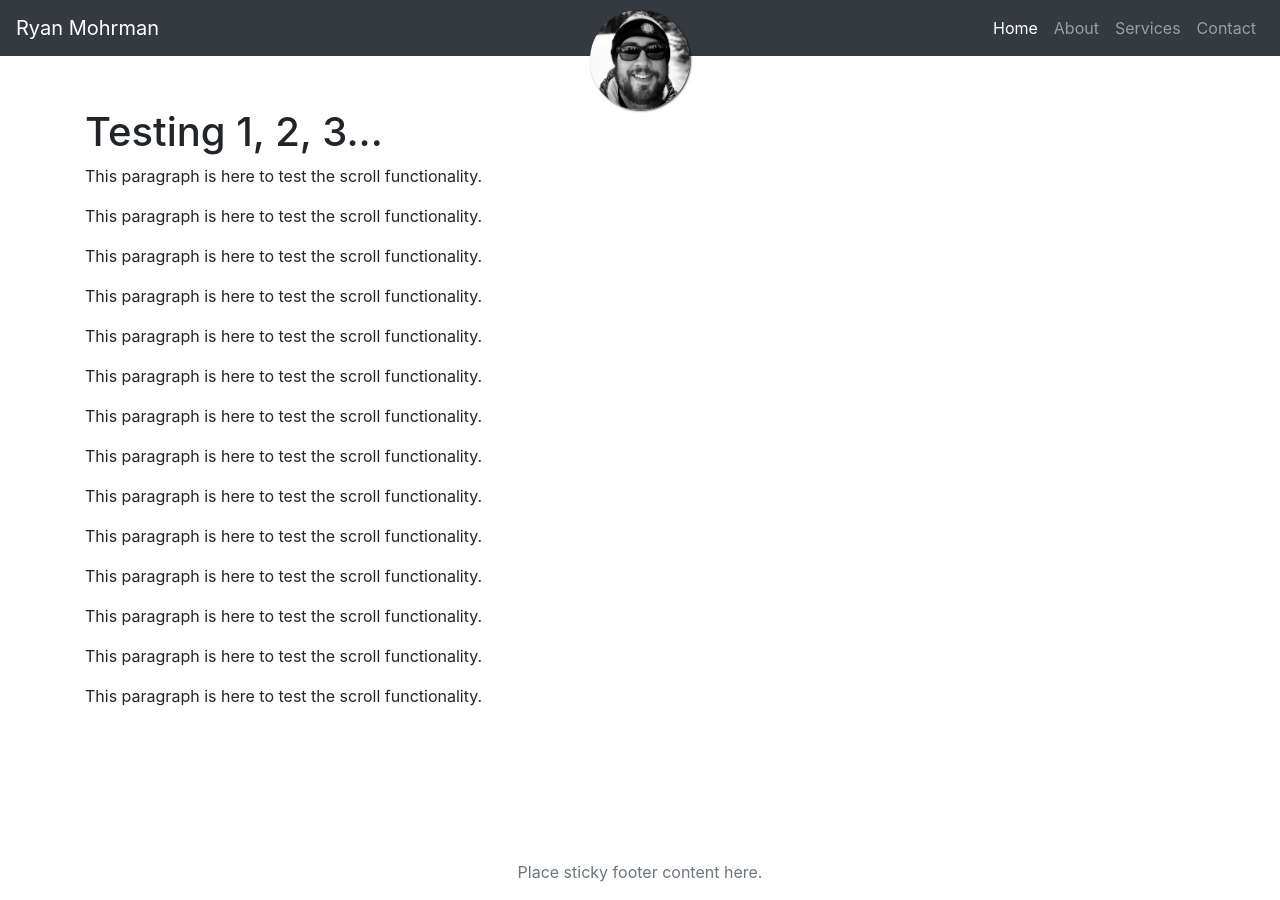
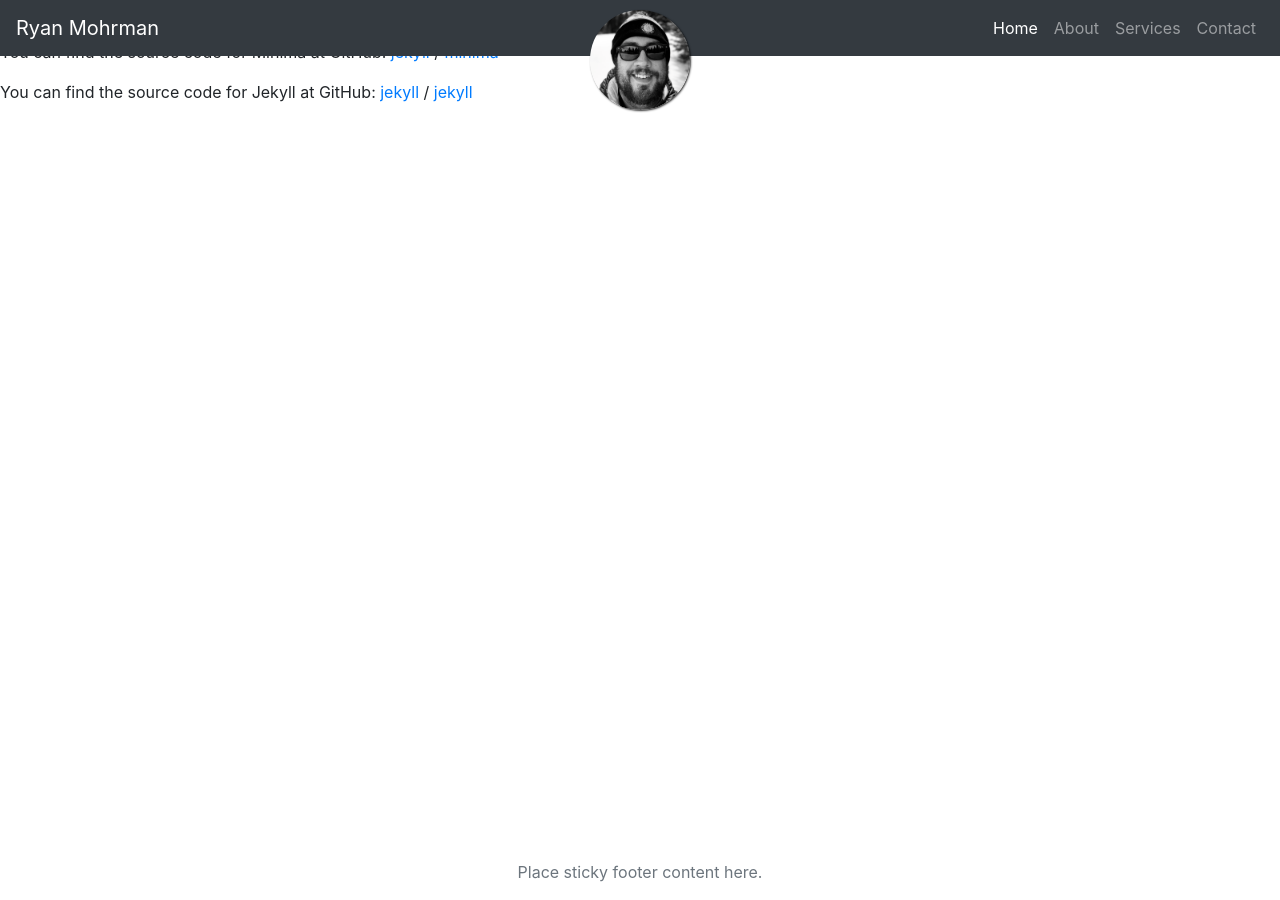
Before and after one commit to rhyn0bytes/ryanmohrman.com, a Jekyll site: the page built from about.md, in a window 1280 px wide. Built offline with Jekyll 4.4.1, drawn with Linux system fonts in a browser that asks for light colours; nearby versions of some CDN libraries.

Commit message:
updated more layout and added custom 404

```diff
--- a/404.html
+++ b/404.html
@@ -1,11 +1,11 @@
 ---
-layout: default
+layout: base
 title: 404 - Page not found
 permalink: /404.html
 ---
 
-<div class="text-center">
-  <h1>Whoops, this page doesn't exist.</h1>
+<div class="container text-center">
+  <h1 class="mt-5">Whoops, this page doesn't exist.</h1>
   <h1>Move along. (404 error)</h1>
   <br/>
 
--- a/_includes/footer.html
+++ b/_includes/footer.html
@@ -0,0 +1,5 @@
+<footer class="footer mt-auto py-3">
+  <div class="container text-center">
+    <span class="text-muted">Place sticky footer content here.</span>
+  </div>
+</footer>
--- a/_layouts/base.html
+++ b/_layouts/base.html
@@ -6,29 +6,10 @@
     {% include header.html %}
 
     <main class="flex-shrink-0" role="main">
-      <div class="container">
-        <h1 class="mt-5">Testing 1, 2, 3...</h1>
-        <p>This paragraph is here to test the scroll functionality.</p>
-        <p>This paragraph is here to test the scroll functionality.</p>
-        <p>This paragraph is here to test the scroll functionality.</p>
-        <p>This paragraph is here to test the scroll functionality.</p>
-        <p>This paragraph is here to test the scroll functionality.</p>
-        <p>This paragraph is here to test the scroll functionality.</p>
-        <p>This paragraph is here to test the scroll functionality.</p>
-        <p>This paragraph is here to test the scroll functionality.</p>
-        <p>This paragraph is here to test the scroll functionality.</p>
-        <p>This paragraph is here to test the scroll functionality.</p>
-        <p>This paragraph is here to test the scroll functionality.</p>
-        <p>This paragraph is here to test the scroll functionality.</p>
-        <p>This paragraph is here to test the scroll functionality.</p>
-        <p>This paragraph is here to test the scroll functionality.</p>
-      </div>
+      {{ content }}
     </main>
-    <footer class="footer mt-auto py-3">
-      <div class="container text-center">
-        <span class="text-muted">Place sticky footer content here.</span>
-      </div>
-    </footer>
+
+    {% include footer.html %}
 
     <!-- Bootstrap 4 Required Javascript -->
     <script src="https://code.jquery.com/jquery-3.3.1.min.js" integrity="sha256-FgpCb/KJQlLNfOu91ta32o/NMZxltwRo8QtmkMRdAu8=" crossorigin="anonymous"></script>
--- a/_layouts/home.html
+++ b/_layouts/home.html
@@ -2,3 +2,5 @@
 layout: base
 masthead: true
 ---
+
+{{ content }}
--- a/_layouts/page.html
+++ b/_layouts/page.html
@@ -1,3 +1,5 @@
 ---
 layout: base
 ---
+
+{{ content }}
```
Also changed, not shown: index.html (+18 -0 lines).
